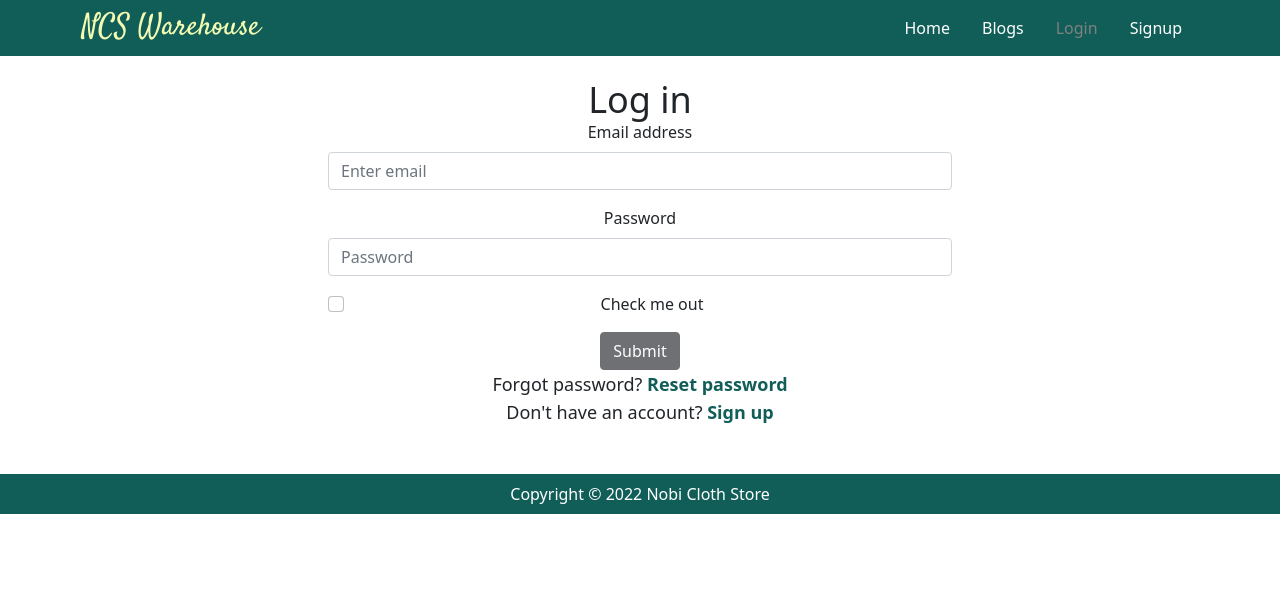
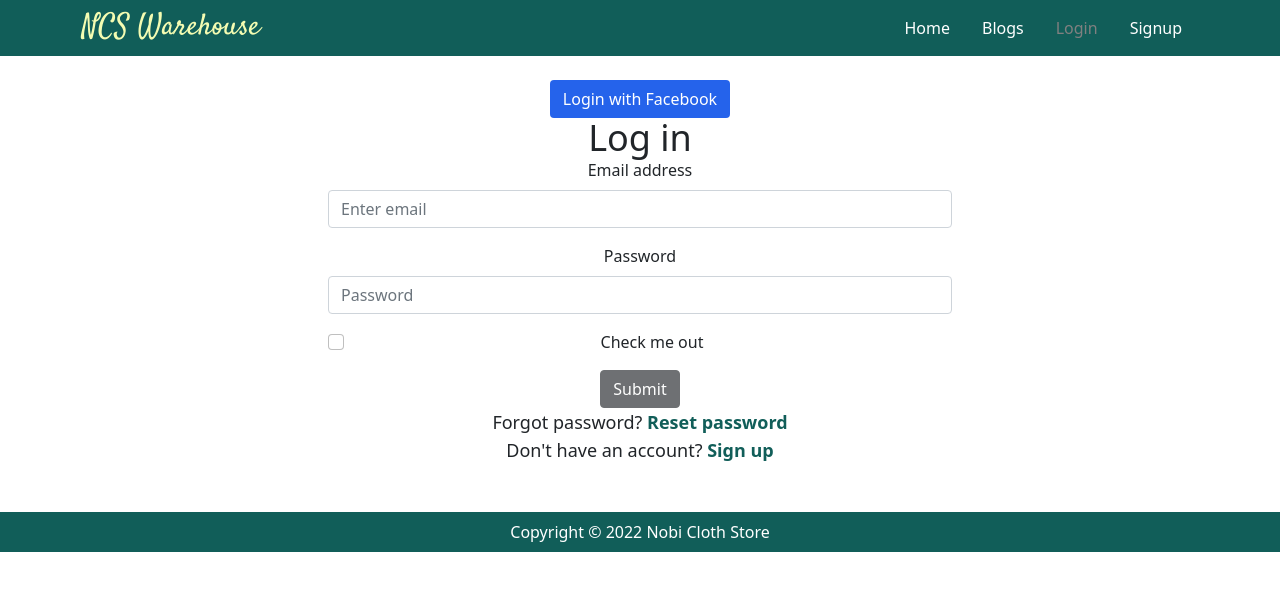
Before and after one commit to nurulislamrimon/NCS-Warehouse-client-Assignment-11, a React (Create React App) app: page /login in a window 1280 px wide. Shown: the top 590 px of the page. Built offline with nearby package versions, Linux system fonts and the light colour scheme; no server answers.

Commit message:
facebook login

```diff
--- a/src/Pages/Login/Login.js
+++ b/src/Pages/Login/Login.js
@@ -1,7 +1,7 @@
 import { async } from '@firebase/util';
 import React, { useRef, useState } from 'react';
 import { Button, Form } from 'react-bootstrap';
-import { useSendPasswordResetEmail, useSignInWithEmailAndPassword } from 'react-firebase-hooks/auth';
+import { useSendPasswordResetEmail, useSignInWithEmailAndPassword, useSignInWithFacebook } from 'react-firebase-hooks/auth';
 import { Link, useNavigate } from 'react-router-dom';
 import { toast } from 'react-toastify';
 import auth from '../../firebase.init'
@@ -12,7 +12,7 @@ const Login = () => {
     const resetEmail = useRef('');
     const [signInWithEmailAndPassword, user, loading] = useSignInWithEmailAndPassword(auth);
     const [sendPasswordResetEmail, sending, error] = useSendPasswordResetEmail(auth);
-    console.log(resetEmail);
+    const [signInWithFacebook, fbuser, fbloading, fberror] = useSignInWithFacebook(auth);
 
     const handleFormSubmit = (e) => {
         e.preventDefault();
@@ -21,9 +21,10 @@ const Login = () => {
         signInWithEmailAndPassword(email, password);
     }
     sending && toast(`Reset link sended to ${resetEmail.current.value}`)
-    user && navigate('/')
+    user || fbuser && navigate('/')
     return (
         <section className='md:w-1/2 mx-auto px-2 my-5'>
+            <button onClick={() => signInWithFacebook()} className='btn bg-blue-600 text-white'>Login with Facebook</button>
             <Form onSubmit={handleFormSubmit}>
                 <h1 className='text-4xl text-center'>Log in</h1>
                 <Form.Group className="mb-3" controlId="formBasicEmail">
```
